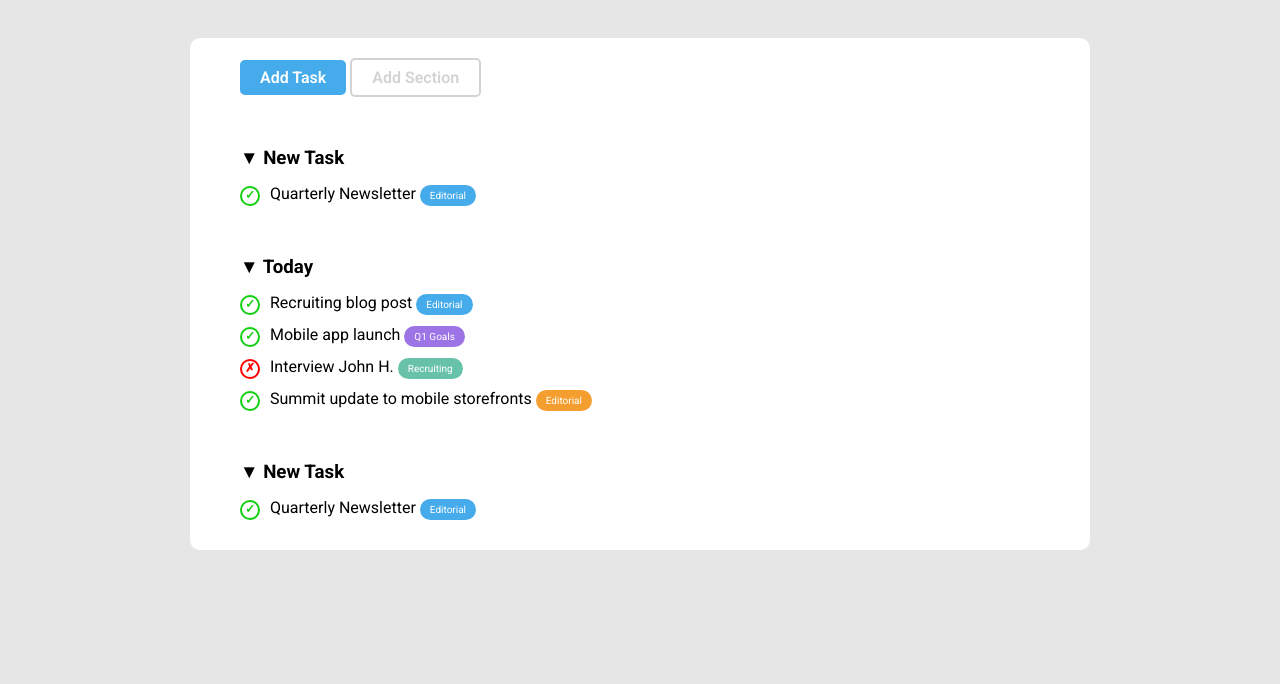
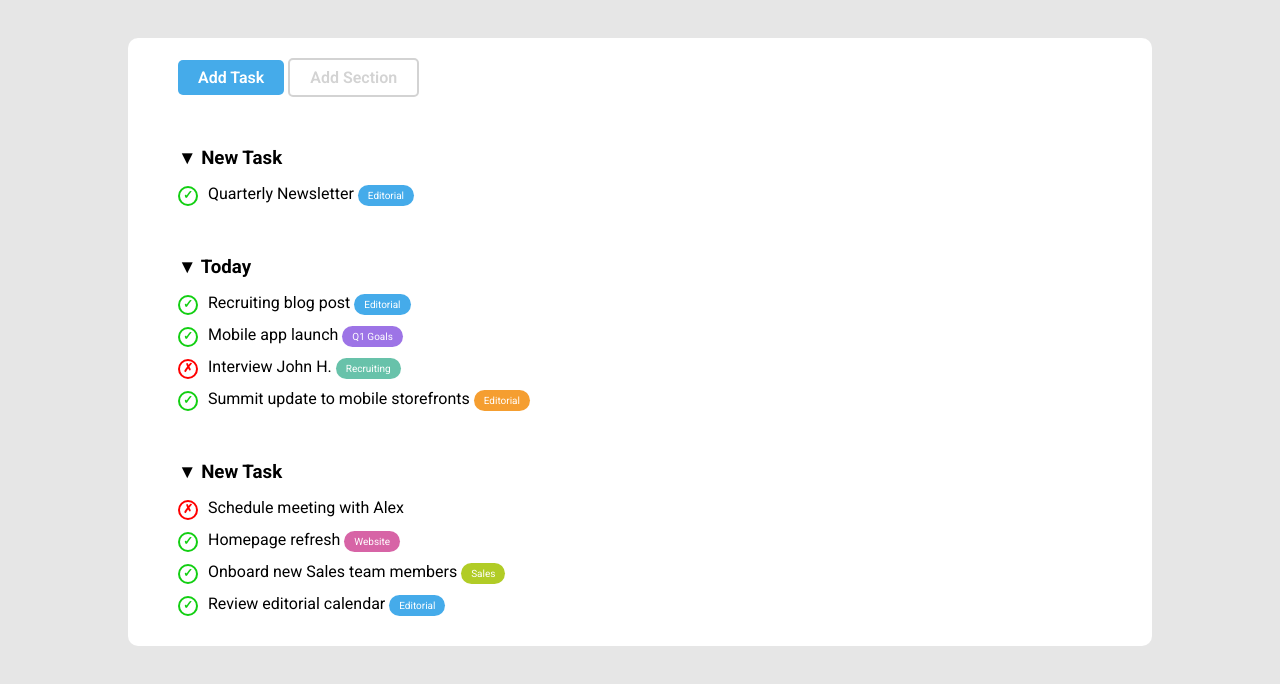
Before and after one commit to marcopriests/html-css-toboolist, a plain HTML site: page index.html in a window 1280 px wide. Shown: the part 82-766 px from the top of the page. Drawn offline with Linux system fonts and the light colour scheme.

Commit message:
[DONE] esercizio finito

```diff
--- a/css/style.css
+++ b/css/style.css
@@ -28,7 +28,7 @@ h1 {
 /* Contenitore main */
 
 .container {
-    width: 900px;
+    width: 80%;
     background-color: white;
     margin: 50px auto;
     border-radius: 10px;
@@ -117,3 +117,7 @@ li {
 .tag-pink {
     background-color: #d764a6;
 }
+
+.tag-lime {
+    background-color: #b1cc26;
+}
--- a/index.html
+++ b/index.html
@@ -52,7 +52,10 @@
                 <!-- Upcoming -->
                 <h3 class="list-title">&#x25BC; New Task</h3>
                 <ul>
-                    <li><span class="task-status status-done">&check;</span>Quarterly Newsletter <span class="tag tag-blue">Editorial</span></li>
+                    <li><span class="task-status status-undone">&cross;</span>Schedule meeting with Alex</li>
+                    <li><span class="task-status status-done">&check;</span>Homepage refresh <span class="tag tag-pink">Website</span></li>
+                    <li><span class="task-status status-done">&check;</span>Onboard new Sales team members <span class="tag tag-lime">Sales</span></li>
+                    <li><span class="task-status status-done">&check;</span>Review editorial calendar <span class="tag tag-blue">Editorial</span></li>
                 </ul>
             </div>
         </div>
```
